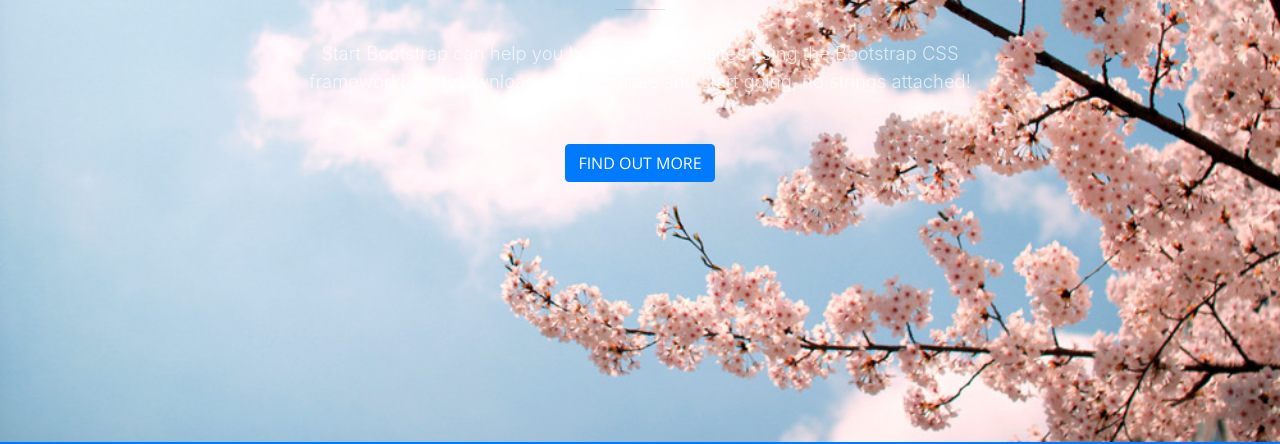
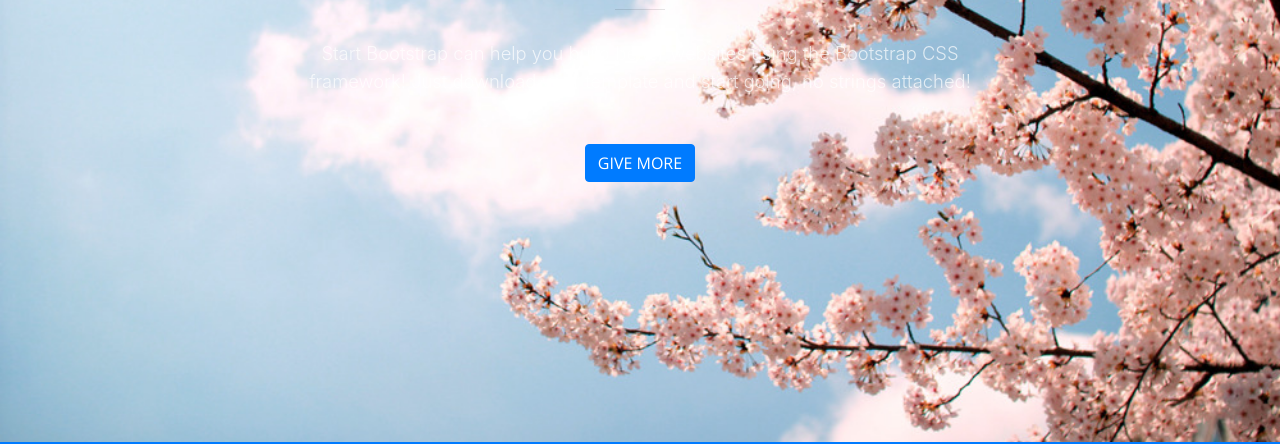
Before and after one commit to eunjooV/eunjooV.github.io, a website with bundled scripts: page index.html in a window 1280 px wide. Shown: the part 358-802 px from the top of the page. Built offline with nearby package versions, Linux system fonts and the light colour scheme.

Commit message:
Update index.html

```diff
--- a/index.html
+++ b/index.html
@@ -65,7 +65,7 @@
           </div>
           <div class="col-lg-8 mx-auto">
             <p class="text-faded mb-5">Start Bootstrap can help you build better websites using the Bootstrap CSS framework! Just download your template and start going, no strings attached!</p>
-            <a class="btn btn-primary btn-xl js-scroll-trigger" href="#about">Find Out More</a>
+            <a class="btn btn-primary btn-xl js-scroll-trigger" href="#about">GIVE MORE</a>
           </div>
         </div>
       </div>
```
